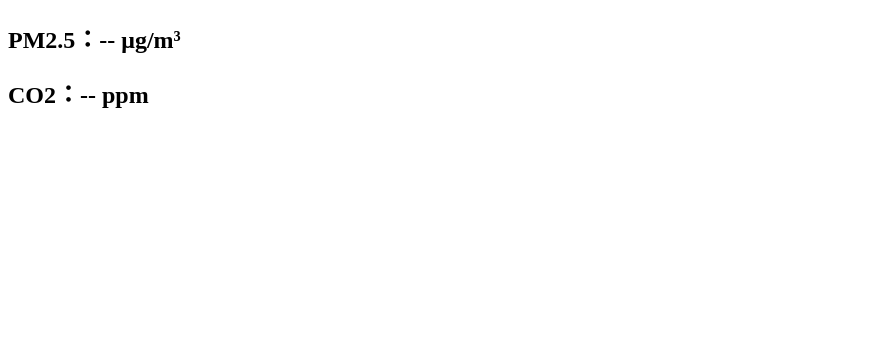
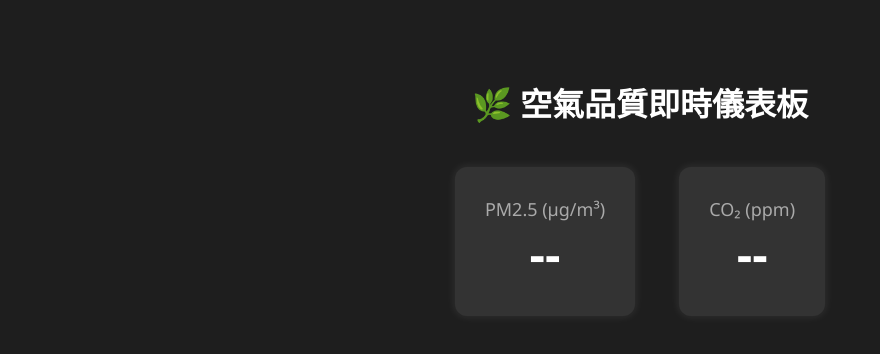
Before and after one commit to Sethjesus/JNC, a plain HTML site: page index.html in a window 1280 px wide. Shown: the whole page, without its empty margins (0-880 px from the left). Drawn offline with Linux system fonts and the light colour scheme.

Commit message:
Update index.html

```diff
--- a/index.html
+++ b/index.html
@@ -1,21 +1,62 @@
 <!DOCTYPE html>
-<html>
+<html lang="zh-Hant">
 <head>
-  <title>空氣品質看板</title>
+  <meta charset="UTF-8">
+  <title>空氣品質即時儀表板</title>
+  <style>
+    body {
+      font-family: "Segoe UI", sans-serif;
+      background-color: #1e1e1e;
+      color: #fff;
+      text-align: center;
+      padding: 50px;
+    }
+    h1 { font-size: 32px; }
+    .card {
+      display: inline-block;
+      margin: 20px;
+      padding: 30px;
+      border-radius: 12px;
+      background: #333;
+      box-shadow: 0 0 10px rgba(255,255,255,0.1);
+    }
+    .value {
+      font-size: 48px;
+      font-weight: bold;
+      transition: 0.5s ease;
+    }
+    .label {
+      font-size: 18px;
+      color: #aaa;
+    }
+  </style>
 </head>
 <body>
-  <h2>PM2.5：<span id="pm25">--</span> μg/m³</h2>
-  <h2>CO2：<span id="co2">--</span> ppm</h2>
+  <h1>🌿 空氣品質即時儀表板</h1>
+  <div class="card">
+    <div class="label">PM2.5 (μg/m³)</div>
+    <div id="pm25" class="value">--</div>
+  </div>
+  <div class="card">
+    <div class="label">CO₂ (ppm)</div>
+    <div id="co2" class="value">--</div>
+  </div>
 
   <script>
-    async function loadData() {
-      const res = await fetch("data.json");
-      const data = await res.json();
-      document.getElementById("pm25").innerText = data.pm25;
-      document.getElementById("co2").innerText = data.co2;
+    async function fetchData() {
+      try {
+        const res = await fetch("https://sethjesus.github.io/JNC/data.json");
+        const data = await res.json();
+        document.getElementById("pm25").textContent = data.pm25.toFixed(2);
+        document.getElementById("co2").textContent = data.co2.toFixed(1);
+      } catch (e) {
+        console.error("❌ 無法讀取資料：", e);
+      }
     }
-    setInterval(loadData, 3000); // 每3秒更新一次
-    loadData();
+
+    // 初次讀取 + 每 10 秒更新
+    fetchData();
+    setInterval(fetchData, 10000);
   </script>
 </body>
 </html>
```
